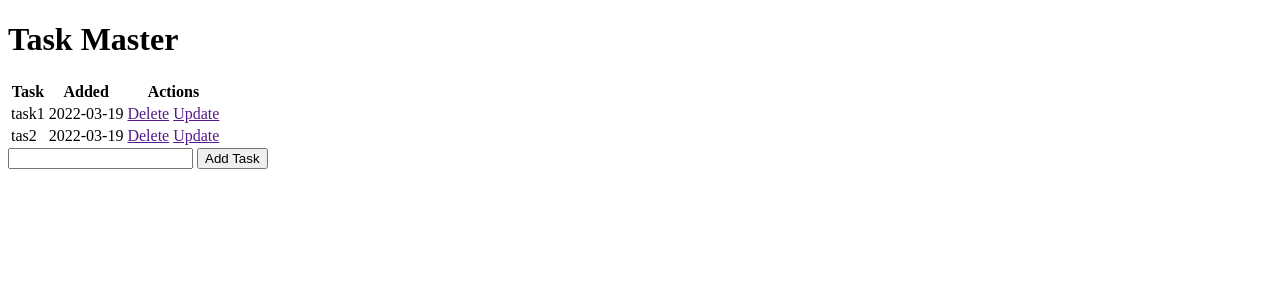
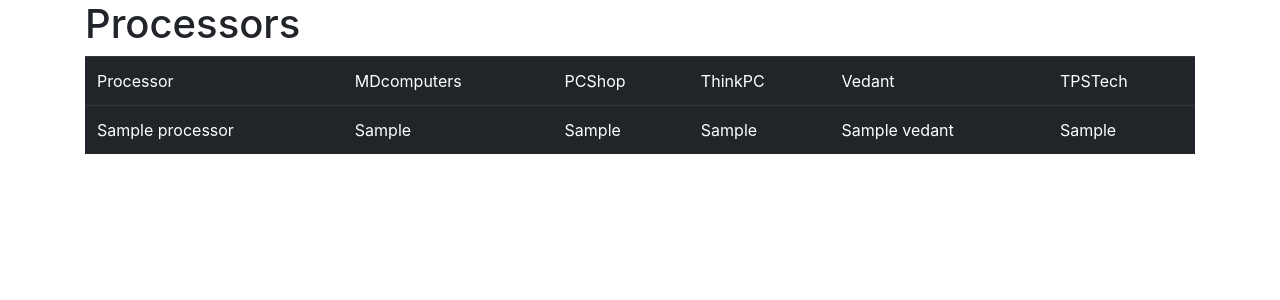
Before and after one commit to harishch4/comp-compare, a Flask app: template templates/index.html in a window 1280 px wide. Shown: the top 300 px of the page. Run offline with Flask 2, Linux system fonts and the light colour scheme; data comes from the database, SQL or seed files in the repository; both versions use the stored data as it was after the commit; the template is opened without the code that fills it: values that come from a table or form of the project are taken from there, most other values are stand-ins (such as "Sample title", 1, 10 or a date in 2020).

Commit message:
processors added

```diff
--- a/app.py
+++ b/app.py
@@ -1,6 +1,9 @@
 from email import contentmanager
 from email.policy import default
 import imp
+from dump import processor, processorEngine
+from sqlalchemy.orm import Session
+from sqlalchemy import select
 
 
 from flask import Flask, redirect,render_template, request, url_for
@@ -9,32 +12,22 @@
 
 app = Flask(__name__)
 
-app.config['SQLALCHEMY_DATABASE_URI'] = 'sqlite:///test.db'
-db = SQLAlchemy(app)
-
-class Todo(db.Model):
-    id = db.Column(db.Integer, primary_key=True)
-    content = db.Column(db.String(200), nullable=False)
-    date_created = db.Column(db.DateTime, default=datetime.utcnow)
-
-    def __repr__(self):
-        return '<Task %r>' % self.id
+app.config['SQLALCHEMY_DATABASE_URI'] = 'sqlite:///processor.db'
 
 
-@app.route('/', methods = ['POST','GET'])
+@app.route('/')
 def index():
-    if request.method == 'POST':
-        task_content = request.form['content']
-        new_task = Todo(content=task_content)
-        try:
-            db.session.add(new_task)
-            db.session.commit()
-            return redirect('/')
-        except:
-            return "There was an issue!"
-    else:
-        tasks = Todo.query.order_by(Todo.date_created).all()
-        return render_template('index.html', tasks=tasks)
+    try:
+        # create session and add objects
+        with Session(processorEngine) as session:
+            statement = select(processor)
+            processors = session.execute(statement).all()
+            for row in processors:
+                print(row.processorName)
+            return render_template('index.html', processors=processors)
+    except Exception as e: print(e)
+    return "Somthing wrong!"
+
 
 if __name__ == "__main__":
     app.run(debug=True)
--- a/templates/base.html
+++ b/templates/base.html
@@ -6,11 +6,19 @@
     <meta http-equiv="X-UA-Compatible" content="IE=edge">
     <meta name="viewport" content="width=device-width, initial-scale=1.0">
     <link rel="sytlesheet" href="{{url_for('static', filename='css/main.css')}}"/>
+    <!-- Bootstrap CSS -->
+    <link rel="stylesheet" href="https://cdn.jsdelivr.net/npm/bootstrap@4.1.3/dist/css/bootstrap.min.css" integrity="sha384-MCw98/SFnGE8fJT3GXwEOngsV7Zt27NXFoaoApmYm81iuXoPkFOJwJ8ERdknLPMO" crossorigin="anonymous">
+
     {% block head%}{%endblock%}
 </head>
 
 <body>
-    {% block body%}{%endblock%}
+    <script src="https://code.jquery.com/jquery-3.3.1.slim.min.js" integrity="sha384-q8i/X+965DzO0rT7abK41JStQIAqVgRVzpbzo5smXKp4YfRvH+8abtTE1Pi6jizo" crossorigin="anonymous"></script>
+<script src="https://cdn.jsdelivr.net/npm/popper.js@1.14.3/dist/umd/popper.min.js" integrity="sha384-ZMP7rVo3mIykV+2+9J3UJ46jBk0WLaUAdn689aCwoqbBJiSnjAK/l8WvCWPIPm49" crossorigin="anonymous"></script>
+<script src="https://cdn.jsdelivr.net/npm/bootstrap@4.1.3/dist/js/bootstrap.min.js" integrity="sha384-ChfqqxuZUCnJSK3+MXmPNIyE6ZbWh2IMqE241rYiqJxyMiZ6OW/JmZQ5stwEULTy" crossorigin="anonymous"></script>
+<div class="container">
+{% block body%}{%endblock%}
+</div>
 </body>
 
 </html>
--- a/templates/index.html
+++ b/templates/index.html
@@ -7,28 +7,27 @@
 {% block body%}
 
 <div class="content">
-    <h1>Task Master</h1>
-    <table>
+    <h1>Processors</h1>
+    <table class="table table-dark">
         <tr>
-            <th>Task</th>
-            <th>Added</th>
-            <th>Actions</th>
+            <td>Processor</td>
+            <td>MDcomputers</td>
+            <td>PCShop</td>
+            <td>ThinkPC</td>
+            <td>Vedant</td>
+            <td>TPSTech</td>
         </tr>
-        {%for task in tasks%}
-            <tr>
-                <td>{{task.content}}</td>
-                <td>{{task.date_created.date()}}</td>
-                <td>
-                    <a href="">Delete</a>
-                    <a href="">Update</a>
-                </td>
-            </tr>
-        {%endfor%}
+        {% for processor in processors %}
+        <tr>
+            <td>{{ processor.processorName }}</td>
+            <td>{{ processor.mdComputers }}</td>
+            <td>{{ processor.pcShop }}</td>
+            <td>{{ processor.tinkPC }}</td>
+            <td>{{ processor.vedant }}</td>
+            <td>{{ processor.tpsTech }}</td>
+        </tr>
+        {% endfor %}
     </table>
-    <form action="/" method="POST">
-        <input type="text" name="content" id="content">
-        <input type="submit" value="Add Task" >
-    </form>
 </div>
 
 
```
Also changed, not shown: processor.db (added).
